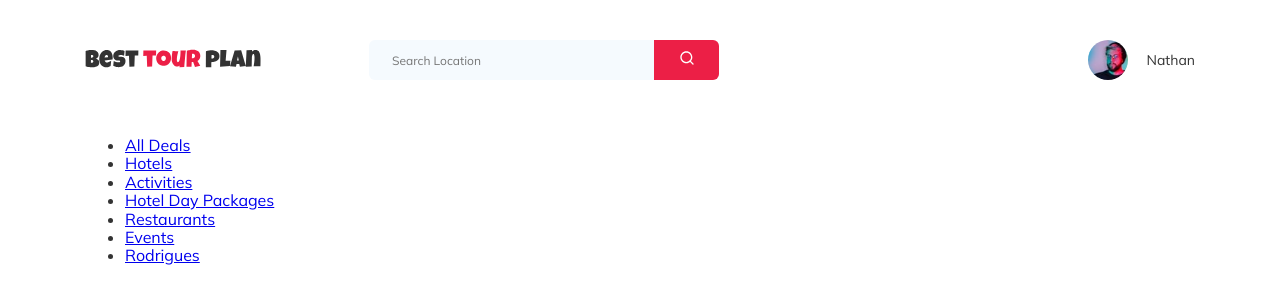
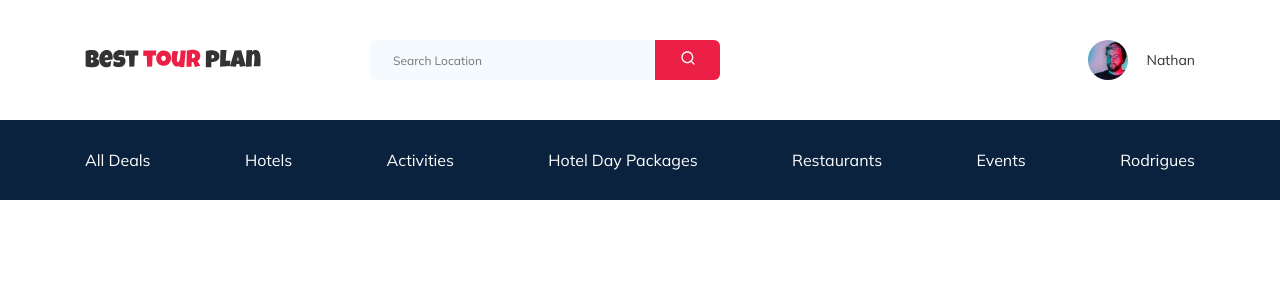
Before and after one commit to DanilZelenskiy/Practice, a plain HTML site: page index.html in a window 1280 px wide. Drawn offline with Linux system fonts and the light colour scheme.

Commit message:
create: proper navbar-menu

```diff
--- a/index.html
+++ b/index.html
@@ -42,6 +42,9 @@
             <span class="user__name">Nathan</span>
           </a>
         </div>
+      </div>
+      <div class="navbar-bottom">
+        <div class="container">
           <ul class="navbar-menu">
             <li class="navbar-menu__item">
               <a href="#" class="navbar-menu__link">All Deals</a>
@@ -66,6 +69,7 @@
             </li>
           </ul>
         </div>
+      </div>
     </header>
   </body>
 </html>
--- a/sass/_variables.sass
+++ b/sass/_variables.sass
@@ -1,2 +1,4 @@
 $primary: #EC1F46
 $text-color: #333333
+$dark: #0A223D
+$light: #fff
--- a/sass/blocks/_header.sass
+++ b/sass/blocks/_header.sass
@@ -9,6 +9,23 @@
     &__search
         margin-right: auto
         margin-left: 108px
+    &-bottom
+        background-color: $dark
+    &-menu
+        list-style-type: none
+        margin: 0
+        padding: 0
+        display: flex
+        align-items: center
+        justify-content: space-between
+        background-color: $dark
+        color: $light
+        padding: 31px 0
+        &__link
+            color: inherit
+            text-decoration: none
+.logo
+    width: 177px
 .search
     display: flex
     position: relative
```
Also changed, not shown: css/style.css, 1 other file. Lines whose indentation alone changed are shown as unchanged.
